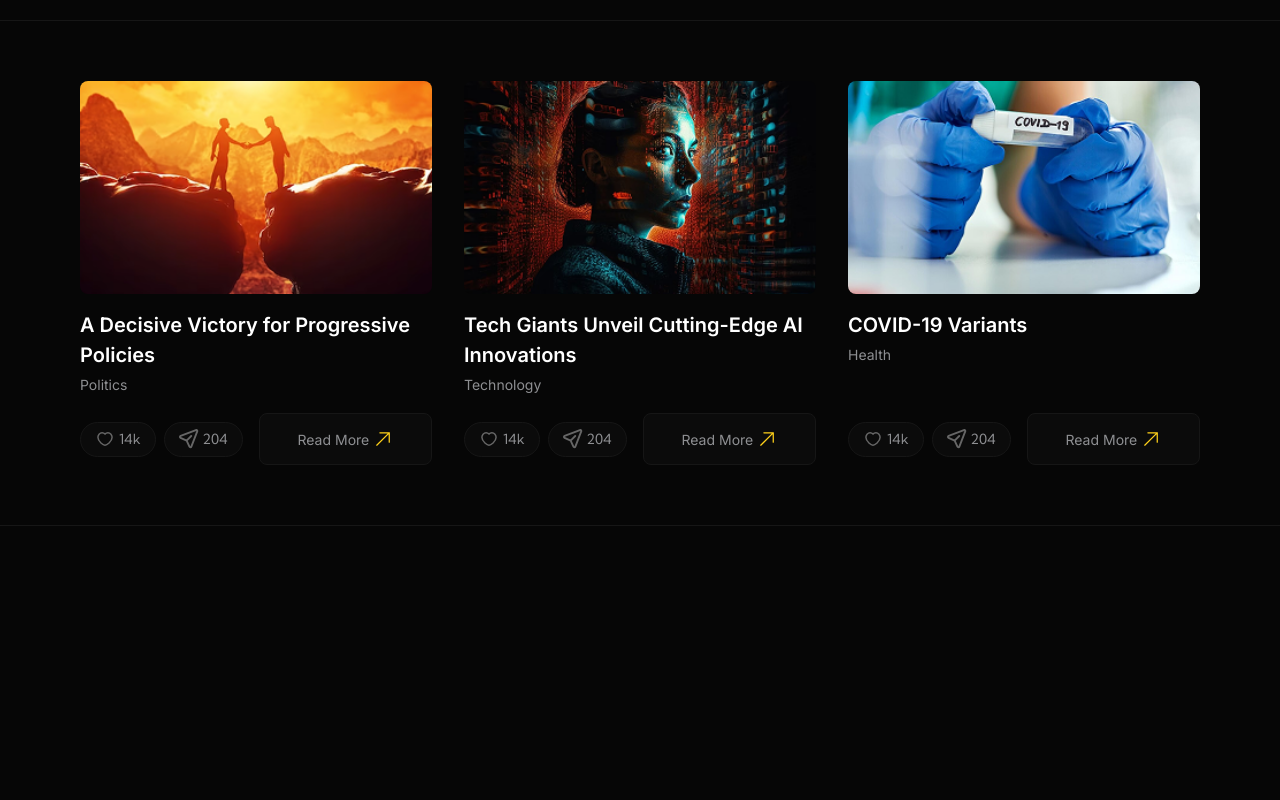
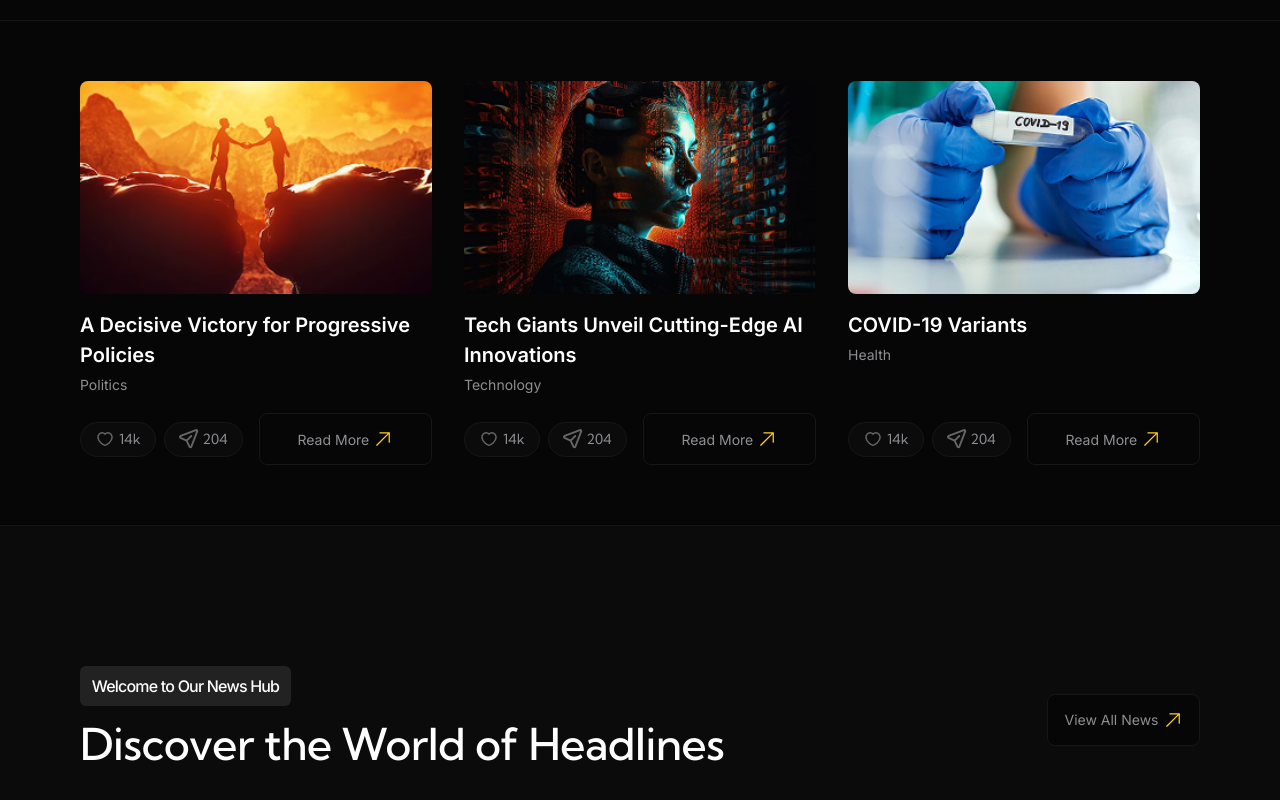
Before and after one commit to P4vanzinho/Future-Tech-Blog, a Next.js app: page / in a window 1280 px wide. Shown: the part 868-1668 px from the top of the page. Before the commit the page ends 1394 px from the top, so only its background shows below. Built offline with nearby package versions, Linux system fonts and the light colour scheme.

Commit message:
feat: add WelcomeToOurNewHub component and replace FeaturedPost with LinkButton in FeaturedPostSection

```diff
--- a/src/app/layout.tsx
+++ b/src/app/layout.tsx
@@ -27,7 +27,7 @@ export default function RootLayout({
   return (
     <html lang="en">
       <body
-        className={`${inter.variable} ${kumbhSans.variable} bg-dark-08 font-sans`}
+        className={`${inter.variable} ${kumbhSans.variable} overflow-x-hidden bg-dark-08 font-sans`}
       >
         <Header />
         {children}
--- a/src/app/page.tsx
+++ b/src/app/page.tsx
@@ -2,6 +2,7 @@ import { Separator } from "@/components/common/Separator";
 import { LastFeaturedPostSection } from "@/components/home/FeaturedPostSection";
 import { FeaturedPostsListSection } from "@/components/home/PostsList";
 import { IntroSection } from "@/components/home/HeroSection";
+import { WelcomeToOurNewHub } from "@/components/home/WelcomeToOurNewHub";
 
 export default function Home() {
   return (
@@ -13,6 +14,7 @@ export default function Home() {
         <Separator />
         <FeaturedPostsListSection />
         <Separator />
+        <WelcomeToOurNewHub />
       </div>
     </main>
   );
--- a/src/components/blog/FeaturedPost.tsx
+++ /dev/null
@@ -1,70 +0,0 @@
-"use client";
-
-import Image from "next/image";
-import { useFeaturedPost } from "@/hooks/usePosts";
-import { MetadataItem } from "./MetadataItem";
-import { DirectIcon } from "@/components/common/icons/DirectIcon";
-import { LikeIcon } from "@/components/common/icons/LikeIcon";
-import { SocialStatButton } from "./SocialStatButton";
-import { ReadMoreButton } from "./ReadMoreButton";
-import { FeaturedPostSkeleton } from "./FeaturedPostSkeleton";
-import { formatDate, formatNumber } from "@/utils/formatter";
-
-export function FeaturedPost() {
-  const { data: post, isLoading } = useFeaturedPost();
-
-  if (isLoading) return <FeaturedPostSkeleton />;
-  if (!post) return null;
-  return (
-    <div className="flex flex-col gap-6 py-10 lg:flex-row lg:items-stretch lg:gap-8 lg:py-[3.75rem] 2xl:justify-between 2xl:py-[5rem]">
-      <div className="w-full lg:w-[30rem] lg:flex-shrink-0 2xl:w-[34%]">
-        <Image
-          src={post.image}
-          alt={post.imageAlt}
-          width={1000}
-          height={1000}
-          className="h-[13.3125rem] w-full rounded-lg object-cover lg:h-full"
-        />
-      </div>
-      <div className="flex flex-col lg:gap-10 2xl:gap-[3.125rem]">
-        <div>
-          <div className="flex flex-col gap-[0.875rem] py-[1.875rem] lg:py-0 lg:pt-5 lg:pb-10 2xl:gap-[1.875rem] 2xl:pb-[3.125rem]">
-            <h2 className="font-sans text-[1.25rem] leading-[150%] font-semibold text-white lg:text-[1.5rem] 2xl:text-[2.125rem]">
-              {post.title}
-            </h2>
-            {post.description && (
-              <p className="text-grey-60 font-sans text-base leading-[150%] lg:text-[1.125rem] 2xl:text-[1.125rem]">
-                {post.description}
-              </p>
-            )}
-          </div>
-
-          <div className="flex gap-5 pb-[1.875rem] md:pb-0 lg:gap-[1.875rem] 2xl:gap-[3.125rem]">
-            <MetadataItem label="Category" value={post?.category} />
-
-            <MetadataItem
-              label="Publication Date"
-              value={formatDate(post?.publicationDate)}
-            />
-
-            <MetadataItem label="Author" value={post?.author} />
-          </div>
-        </div>
-
-        <div className="flex items-center justify-between">
-          <div className="flex items-center gap-2">
-            <SocialStatButton
-              icon={<LikeIcon className="h-5 w-5 2xl:h-6 2xl:w-6" />}
-              value={formatNumber(post.likes)}
-            />
-            <SocialStatButton
-              icon={<DirectIcon className="h-5 w-5 2xl:h-6 2xl:w-6" />}
-              value={post.shares.toString()}
-            />
-          </div>
-          <ReadMoreButton className="2xl:px-[1.5rem] 2xl:py-[1.125rem]" />
-        </div>
-      </div>
-    </div>
-  );
-}
--- a/src/components/blog/ReadMoreButton.tsx
+++ b/src/components/blog/LinkButton.tsx
@@ -1,29 +1,31 @@
 import Link from "next/link";
 import { ArrowRightIcon } from "@/components/common/icons/ArrowRightIcon";
 
-interface ReadMoreButtonProps {
+interface LinkButtonProps {
   href?: string;
   variant?: "featured" | "regular";
   className?: string;
+  text?: string;
 }
 
-export function ReadMoreButton({
+export function LinkButton({
   href = "",
   variant = "featured",
   className = "",
-}: ReadMoreButtonProps) {
+  text = "Read More",
+}: LinkButtonProps) {
   const isRegular = variant === "regular";
 
   if (isRegular) {
     return (
       <Link
         href={href}
-        className={`bg-dark-10 border-dark-15 flex flex-1 items-center justify-center gap-1 rounded-lg border px-4 py-[0.875rem] whitespace-nowrap lg:py-[0.90625rem] xl:gap-1 2xl:gap-[0.625rem] 2xl:py-[1.125rem] ${className}`.trim()}
+        className={`bg-dark-08 border-dark-15 flex flex-1 items-center justify-center gap-1 rounded-lg border px-4 py-[0.875rem] whitespace-nowrap lg:py-[0.90625rem] xl:gap-1 2xl:gap-[0.625rem] 2xl:py-[1.125rem] ${className}`.trim()}
       >
         <span className="text-grey-60 font-sans text-[0.875rem] leading-[150%] 2xl:text-[1.125rem]">
-          Read More
+          {text}
         </span>
-        <ArrowRightIcon className="hidden h-5 w-5 xl:block 2xl:h-6 2xl:w-6" />
+        <ArrowRightIcon className="h-5 w-5 2xl:h-6 2xl:w-6" />
       </Link>
     );
   }
@@ -31,10 +33,10 @@ export function ReadMoreButton({
   return (
     <Link
       href={href}
-      className={`bg-dark-10 border-dark-15 flex items-center justify-center rounded-lg border px-[1.875rem] py-[0.875rem] whitespace-nowrap lg:px-5 lg:py-[0.875rem] 2xl:px-[1.5rem] 2xl:py-[1.125rem] ${className}`.trim()}
+      className={`bg-dark-08 border-dark-15 flex items-center justify-center rounded-lg border px-[1.875rem] py-[0.875rem] whitespace-nowrap lg:px-5 lg:py-[0.875rem] 2xl:px-[1.5rem] 2xl:py-[1.125rem] ${className}`.trim()}
     >
       <span className="text-grey-60 font-sans text-[0.875rem] leading-[150%] 2xl:text-[1.125rem]">
-        Read More
+        {text}
       </span>
     </Link>
   );
--- a/src/components/blog/Post.tsx
+++ b/src/components/blog/Post.tsx
@@ -3,7 +3,7 @@ import { Post as PostType } from "@/types/post";
 import { DirectIcon } from "@/components/common/icons/DirectIcon";
 import { LikeIcon } from "@/components/common/icons/LikeIcon";
 import { SocialStatButton } from "./SocialStatButton";
-import { ReadMoreButton } from "./ReadMoreButton";
+import { LinkButton } from "./LinkButton";
 import { formatNumber } from "@/utils/formatter";
 
 interface PostProps {
@@ -45,7 +45,7 @@ export function Post({ post }: PostProps) {
             value={post.shares.toString()}
           />
         </div>
-        <ReadMoreButton variant="regular" />
+        <LinkButton variant="regular" />
       </div>
     </div>
   );
--- a/src/components/common/Separator.tsx
+++ b/src/components/common/Separator.tsx
@@ -2,7 +2,7 @@ export function Separator({ className = "" }: { className?: string }) {
   return (
     <div
       aria-hidden="true"
-      className={`bg-dark-15 relative left-1/2 h-px w-screen -translate-x-1/2 ${className}`.trim()}
+      className={`bg-dark-15 relative left-1/2 h-px w-[100svw] -translate-x-1/2 ${className}`.trim()}
     />
   );
 }
--- a/src/components/home/HeroSection.tsx
+++ b/src/components/home/HeroSection.tsx
@@ -11,7 +11,7 @@ export function IntroSection() {
           stories. Discover the world through our news coverage.
         </p>
       </div>
-      <div className="hidden w-full flex-col gap-5 pb-[6.25rem] lg:flex lg:pt-20 2xl:pt-[8.125rem]">
+      <div className="hidden w-full flex-col gap-5 pb-[6.25rem] lg:flex lg:pt-20 2xl:pt-[8.125rem] 2xl:pb-37">
         <span className="font-display text-[3.438rem] leading-[130%] font-medium text-white 2xl:text-[5rem]">
           Today&apos;s Headlines: Stay
         </span>
--- /dev/null
+++ b/src/components/home/WelcomeToOurNewHub.tsx
@@ -0,0 +1,25 @@
+import { LinkButton } from "../blog/LinkButton";
+
+export function WelcomeToOurNewHub() {
+  return (
+    <section className="bg-dark-10 -mx-4 py-10 md:-mx-5 lg:-mx-20 lg:py-[3.75rem] 2xl:-mx-40 2xl:py-[5rem]">
+      <div className="flex flex-col px-4 py-10 lg:flex-row lg:px-20 lg:py-20 2xl:px-40 2xl:py-30">
+        <div className="flex w-full flex-col justify-center gap-[30px] lg:flex-row lg:justify-between lg:gap-0">
+          <div className="flex flex-col gap-[10px] 2xl:gap-4">
+            <div className="bg-dark-20 max-w-[187px] rounded-md px-1 py-2 lg:max-w-[211px] 2xl:max-w-[264px] 2xl:px-[10px] 2xl:py-[6px]">
+              <h2 className="text-center font-sans text-sm leading-[150%] font-medium tracking-[-0.05rem] text-white lg:text-[16px] 2xl:text-[20px]">
+                Welcome to Our News Hub
+              </h2>
+            </div>
+            <h1 className="font-display text-[28px] leading-[130%] font-medium tracking-[-0.03rem] text-white lg:text-[44px] 2xl:text-[58px]">
+              Discover the World of Headlines
+            </h1>
+          </div>
+          <div className="flex w-full items-center justify-center lg:max-w-[153px] 2xl:max-w-[193px]">
+            <LinkButton variant="regular" text="View All News" />
+          </div>
+        </div>
+      </div>
+    </section>
+  );
+}
```
Also changed, not shown: src/components/home/FeaturedPostSection.tsx (+64 -2 lines).
